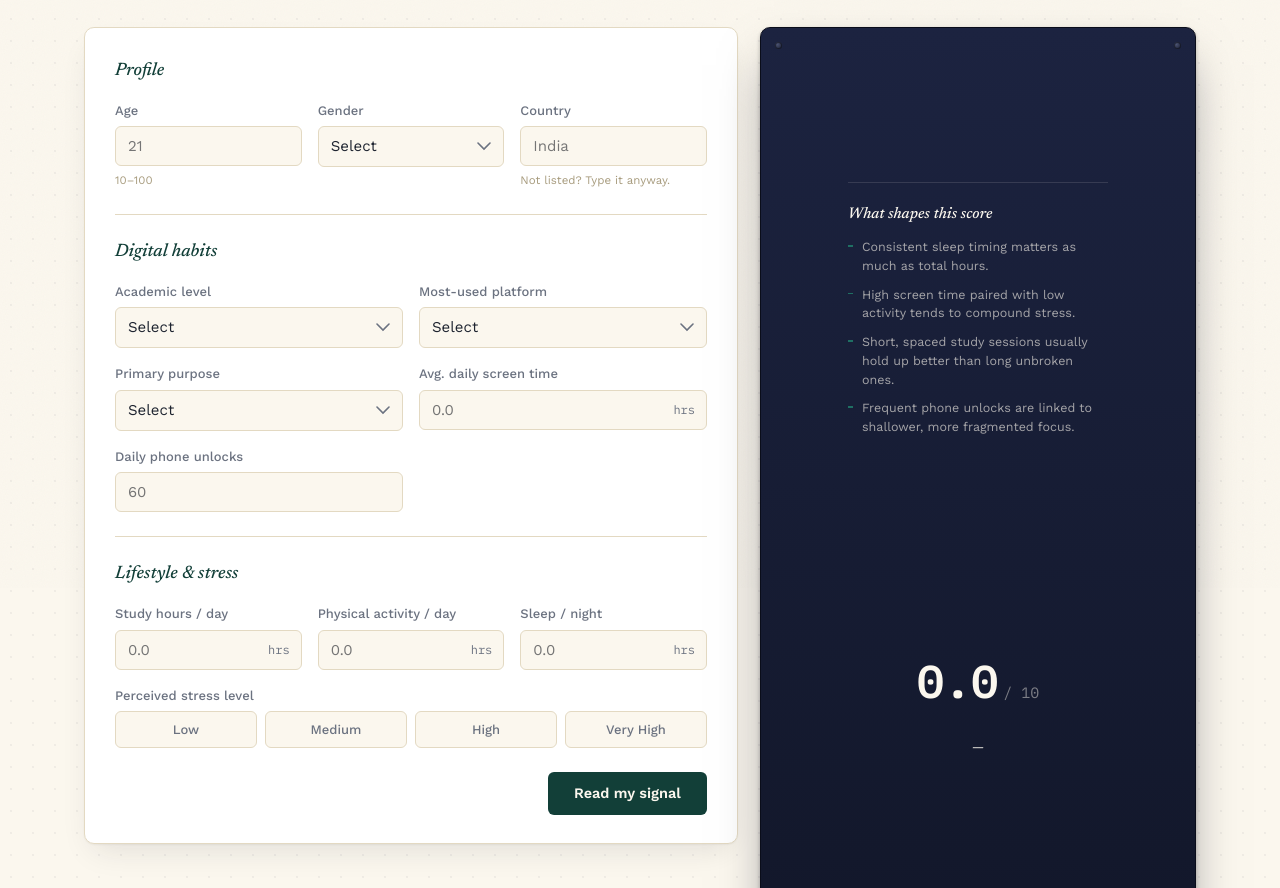
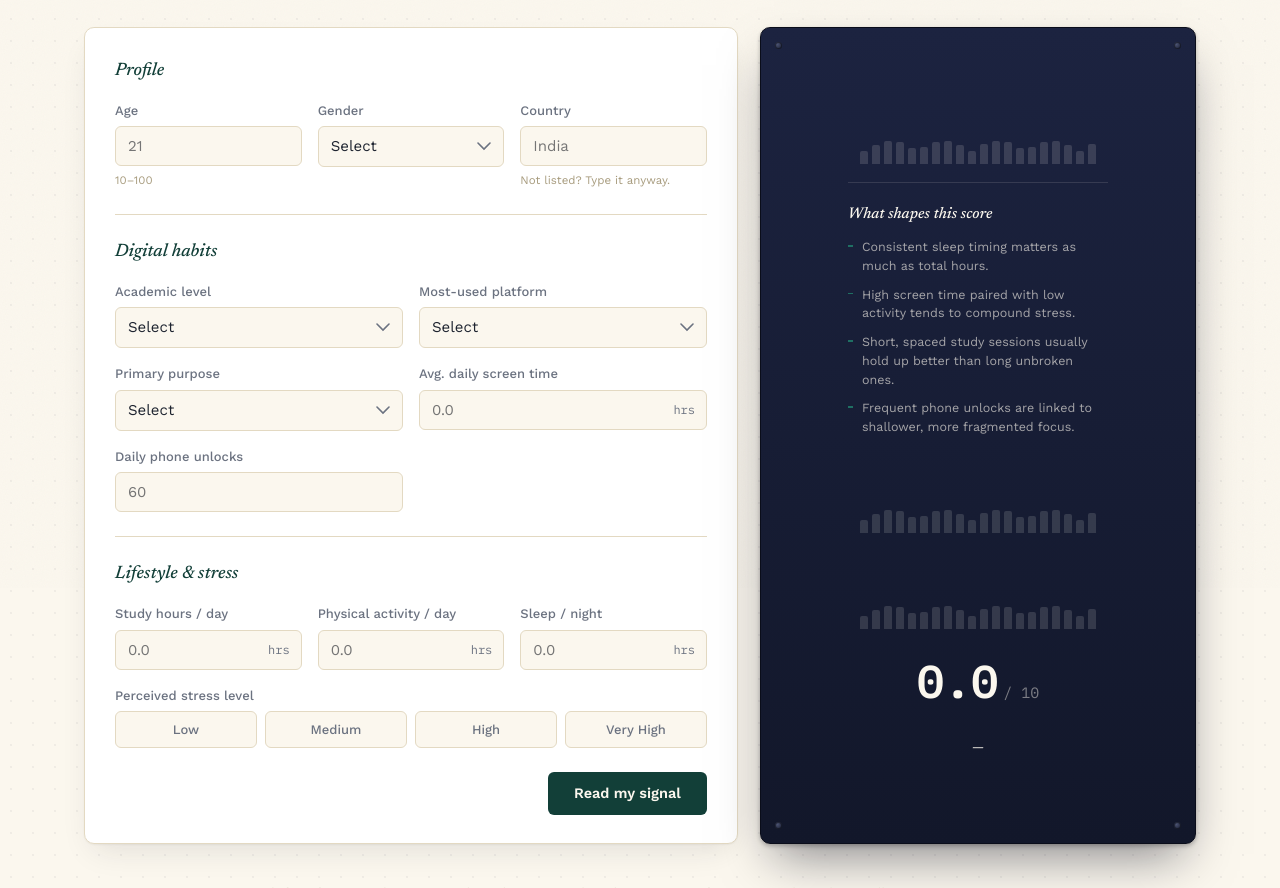
Before and after one commit to Aahesan-412/Mental_Score_Prediction, a plain HTML site: page static/index.html in a window 1280 px wide. Shown: the part 212-1100 px from the top of the page. Drawn offline with nearby package versions, Linux system fonts and the light colour scheme; files that its build step writes are made by us from their sources.

Commit message:
fix css path

```diff
--- a/static/index.html
+++ b/static/index.html
@@ -7,7 +7,7 @@
 <link rel="preconnect" href="https://fonts.googleapis.com">
 <link rel="preconnect" href="https://fonts.gstatic.com" crossorigin>
 <link href="https://fonts.googleapis.com/css2?family=Newsreader:ital,opsz,wght@0,6..72,400;0,6..72,500;1,6..72,400;1,6..72,500&family=Work+Sans:wght@400;500;600&family=IBM+Plex+Mono:wght@400;500;600&display=swap" rel="stylesheet">
-<link rel="stylesheet" href="/ui/style.css" />
+<link rel="stylesheet" href="/static/style.css">
 </head>
 <body>
 
@@ -223,6 +223,6 @@
   <p>Built for informational purposes only — this is not a clinical assessment. If you're struggling, please talk to someone you trust.</p>
 </footer>
 
-<script src="/ui/script.js"></script>
+<script src="/static/script.js"></script>
 </body>
 </html>
```
